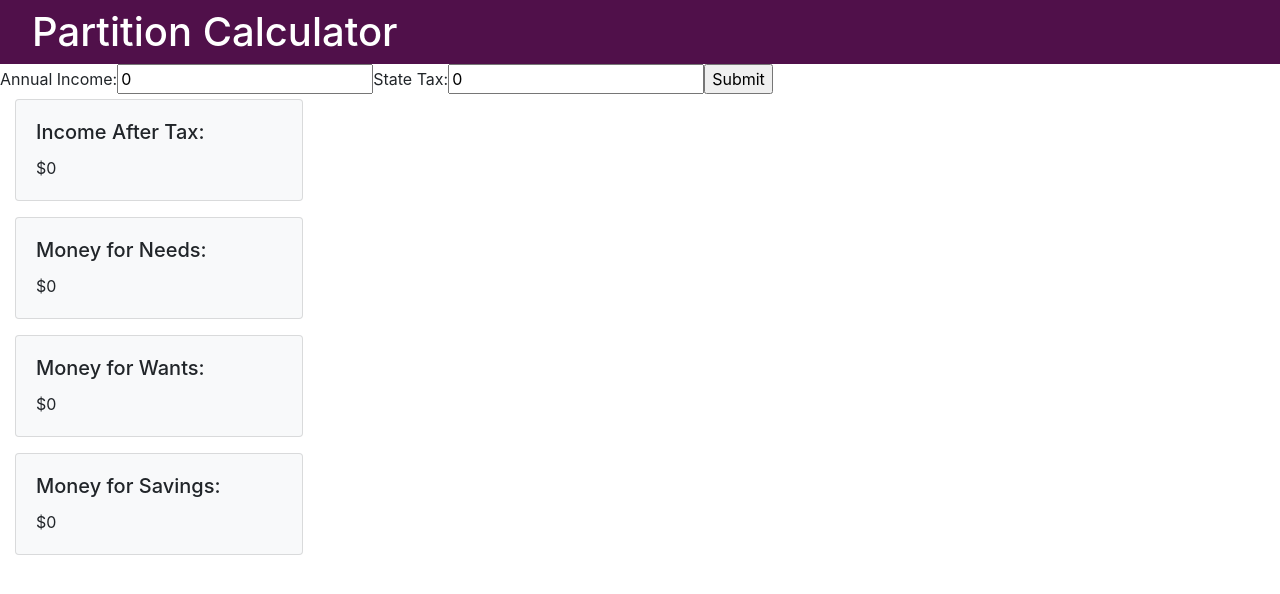
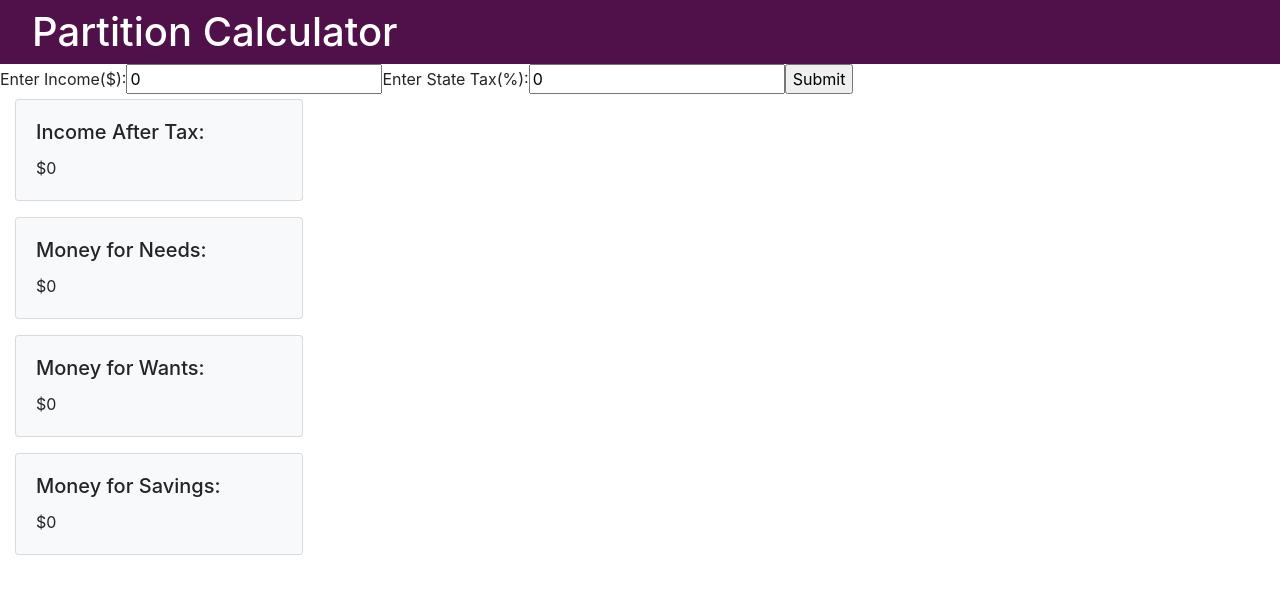
Before and after one commit to vanbuselvan/Galvanize-Project-1, a React (Create React App) app in the folder galvanizeproject1/: page / in a window 1280 px wide. Shown: the top 594 px of the page. Built offline with nearby package versions, Linux system fonts and the light colour scheme.

Commit message:
Updated text characters for clarity

```diff
--- a/galvanizeproject1/src/components/textfield.js
+++ b/galvanizeproject1/src/components/textfield.js
@@ -20,12 +20,12 @@ export default class Textfield extends Component {
 
     render() {
         return (<form onSubmit={this.didHitSubmit}>
-            <label>Annual Income: </label>
+            <label> Enter Income($): </label>
             <input type="number" value={this.props.incomeValue}
                 name="incomeValue"
                 onChange={this.didUpdateTextfield} />
 
-            <label>State Tax: </label>
+            <label> Enter State Tax(%): </label>
             <input type="number" value={this.props.taxValue}
                 name="taxValue"
                 onChange={this.didUpdateTextfield} />
```
